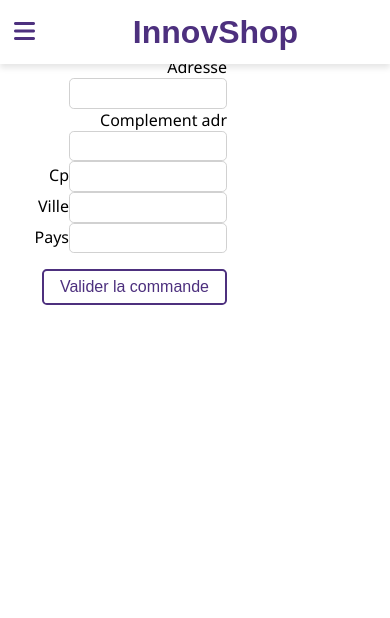
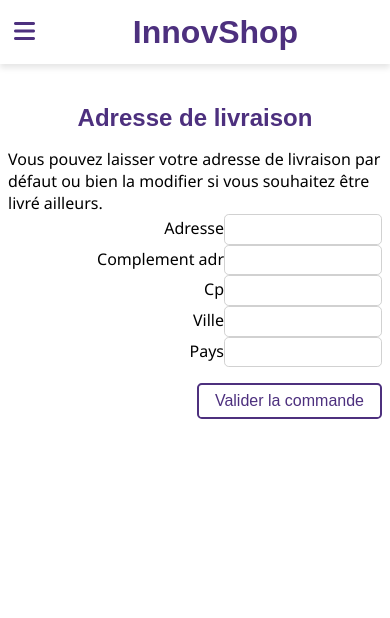
Before and after one commit to Rirteez/innovshop, a Symfony app: template templates/cart/validation.html.twig in a window 390 px wide. Shown: the top 618 px of the page. Run offline with Twig, Linux system fonts and the light colour scheme; the template is opened without the code that fills it, so the values that code supplies are empty; form fields are guessed from the names that the template uses; style sheets or scripts are compiled from the project's sources; some libraries are stand-ins or nearby versions; some web fonts are replaced.

Commit message:
Media query intermédiaire ajusté

```diff
--- a/assets/styles/app.scss
+++ b/assets/styles/app.scss
@@ -1415,7 +1415,7 @@ footer {
         margin-top: 4rem;
     }
 }
-@media (max-width: 576px) {
+@media (max-width: 768px) {
     .sidebar {
         display: none;
     }
@@ -1708,3 +1708,41 @@ footer {
         }
     }
 }
+/* --------------------------------------------------- */
+/* --------------- Adresse de livraison -------------- */
+/* --------------------------------------------------- */
+@media (max-width: 1200px) {
+    .account-container {
+        margin-top: 3.5rem;
+
+        .delivery-title {
+            text-align: left;
+        }
+    }
+}
+@media (max-width: 992px) {
+    .account-container {
+        .col-2 {
+            margin: 2rem 0 0 0;
+            width: 100%;
+            box-sizing: border-box;
+            padding-inline: 1rem;
+        }
+        .delivery-title {
+            text-align: center;
+        }
+    }
+}
+@media (max-width: 768px) {
+    .account-container {
+        width: 100%;
+        .col-2 {
+            width: 100%;
+            box-sizing: border-box;
+            padding-inline: 0.5rem;
+        }
+        .delivery-title {
+            text-align: center;
+        }
+    }
+}
--- a/templates/cart/validation.html.twig
+++ b/templates/cart/validation.html.twig
@@ -3,8 +3,10 @@
 {% block title %}InnovShop - {{ app.user.prenom }} {{ app.user.nom }}{% endblock %}
 
 {% block client_content %}
-    <div class="mgx-2 col-2">
-        <h2>Adresse de livraison</h2>
+    <div class="account-container">
+        <div class="mg-2 col-2">
+            <h2 class="delivery-title">Adresse de livraison</h2>
+            <p class="mgt-1">Vous pouvez laisser votre adresse de livraison par défaut ou bien la modifier si vous souhaitez être livré ailleurs.</p>
             <div class="align-right">
                 {{ form_start(formAdresse) }}
                 {{ form_row(formAdresse.adresse) }}
@@ -16,5 +18,5 @@
                 {{ form_end(formAdresse) }}
             </div>
         </div>
-
+    </div>
 {% endblock %}
--- a/templates/client/index.html.twig
+++ b/templates/client/index.html.twig
@@ -30,7 +30,6 @@
                 <button type="submit" class="mgt-1 button button--secondary">Modifier</button>
                 {{ form_end(formAdresse) }}
             </div>
-
         </div>
     </div>
 
```
Also changed, not shown: src/Form/AdresseLivraisonType.php (+33 -4 lines). Lines whose indentation alone changed are shown as unchanged.
